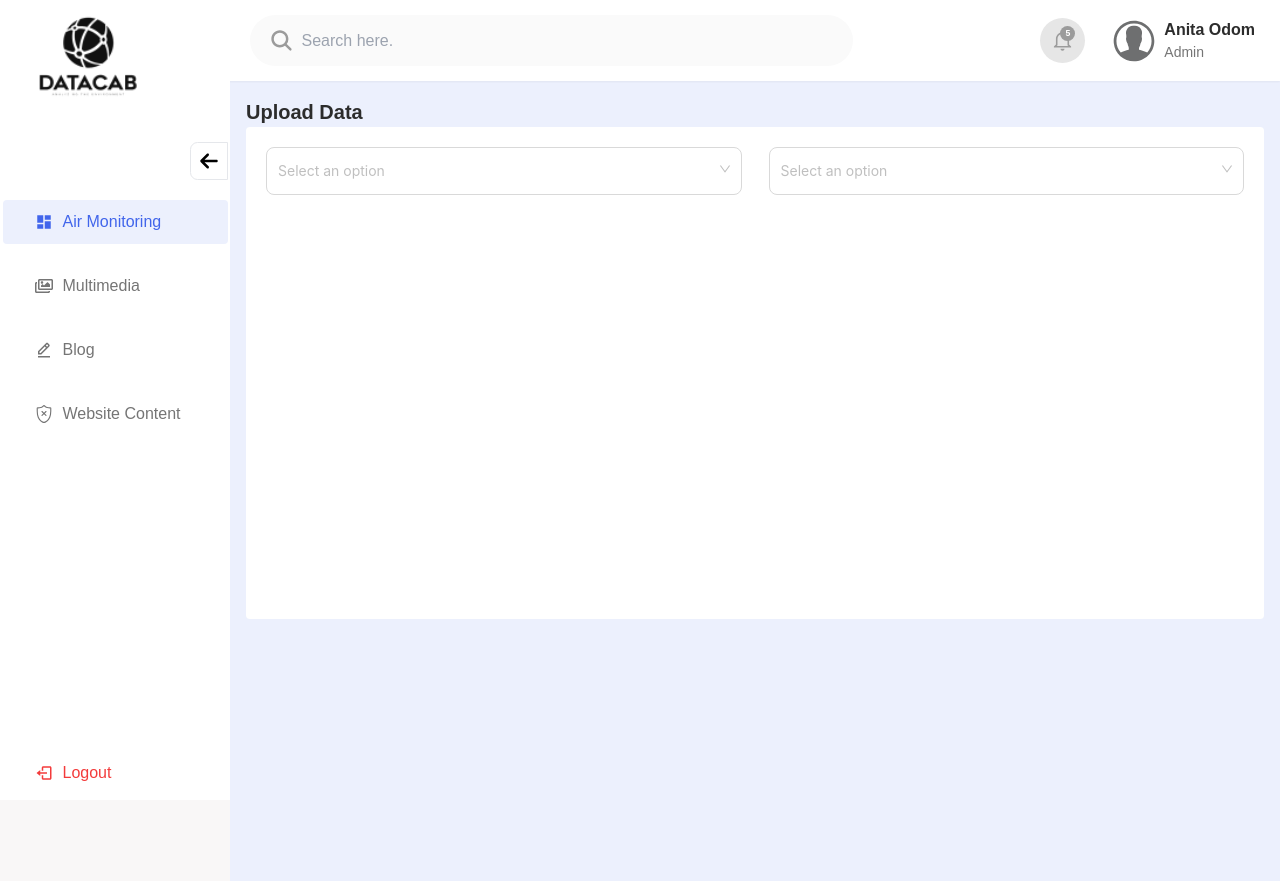
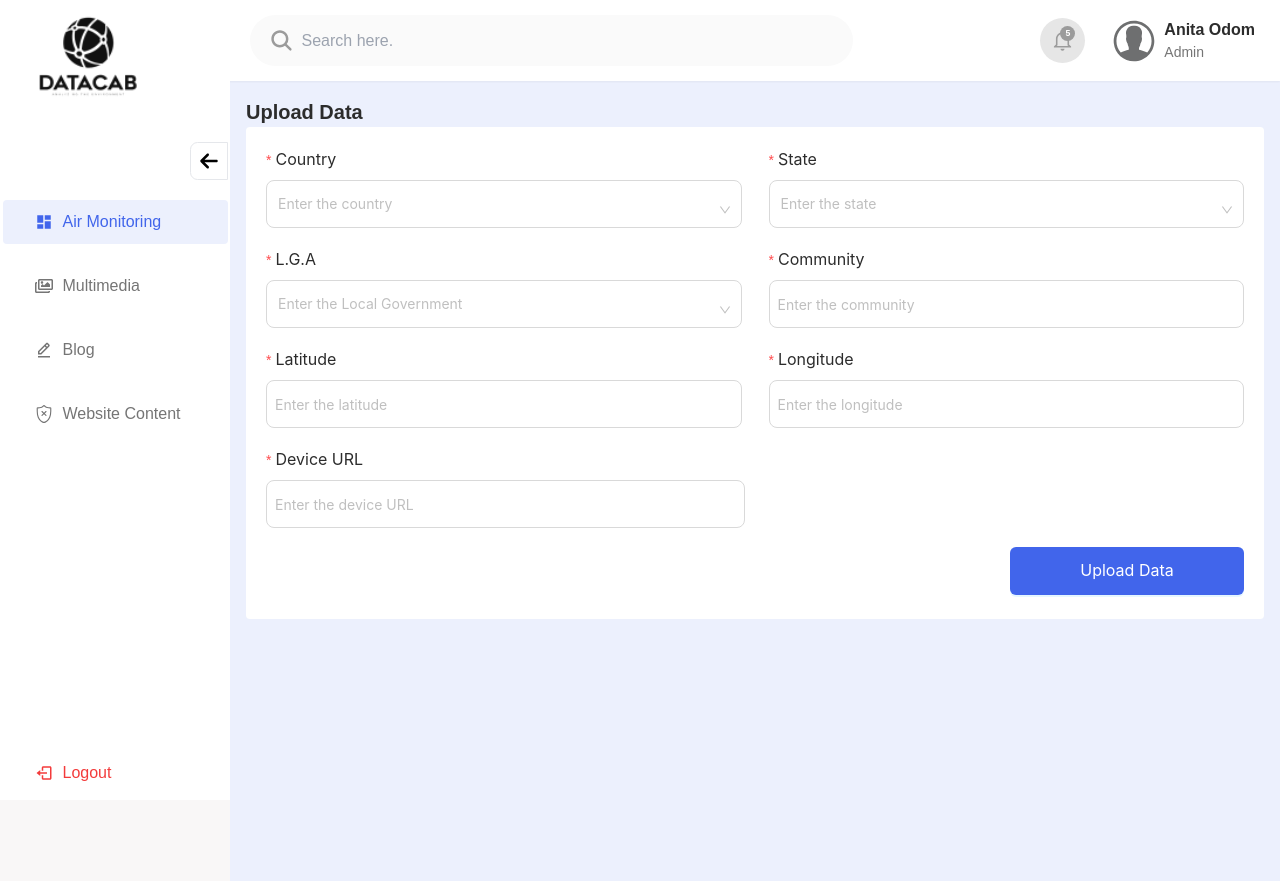
Before and after one commit to specpelz/DC_Admin, a React (Vite) app: page /admin in a window 1280 px wide. Both pictures are taken after a click on the button "Upload Data". Built offline with nearby package versions, Linux system fonts and the light colour scheme.

Commit message:
Implement update on air monitoring component

```diff
--- /dev/null
+++ b/src/components/AirMonitoringForm.tsx
@@ -0,0 +1,160 @@
+import FormItem from "antd/es/form/FormItem";
+import Select from "./dashboard/select/Select";
+import { Button, Form, Input } from "antd";
+
+
+const AirMonitoringForm = () => {
+  return (
+    <Form >
+    <div className="w-full bg-white rounded-[4px] p-[20px] lg:h-[492px]">
+      <div className="lg:flex lg:gap-x-[27px]">
+      <div className="lg:w-[50%] h-[100px]">
+        <Select
+        name="country"
+        label="Country"
+        placeholder="Enter the country"
+        required = {true}
+        requiredMessage = "Please enter the country!"
+        />
+        </div>
+        <div className="lg:w-[50%] h-[100px]">
+        <Select name="state"
+        label="State"
+        placeholder="Enter the state"
+                required = {true}
+        requiredMessage = "Please enter the state!"
+        />
+        </div>
+
+      </div>
+      <div className="lg:flex lg:gap-x-[27px]">
+      <div className="lg:w-[50%] h-[100px]">
+        <Select
+        name="lga"
+        label="L.G.A"
+        placeholder="Enter the Local Government"
+                        required = {true}
+        requiredMessage = "Please enter the L.G.A!"
+        />
+        </div>
+        <div className="lg:w-[50%] h-[100px]">
+        <FormItem
+
+         layout="vertical"
+              name="lga"
+              label={
+                <span className="text-[16px] font-[400] text-BrandBlack1 ">
+                  Community
+                </span>
+              }
+              rules={[
+                {
+                  required: true,
+                  message: "Please enter the community",
+                },
+              ]}
+            >
+              <Input
+              placeholder="Enter the community"
+              className="text-[14px] px-[8px] py-[10px] rounded-[8px] text-BrandBlack1 h-[48px]" />
+            </FormItem>
+        </div>
+
+      </div>
+      <div className="lg:flex lg:gap-x-[27px]">
+
+      <div className="lg:w-[50%] h-[100px]">
+        <FormItem
+
+         layout="vertical"
+              name="latitude"
+              label={
+                <span className="text-[16px] font-[400] text-BrandBlack1 ">
+                  Latitude
+                </span>
+              }
+              rules={[
+                {
+                  required: true,
+                  message: "Please enter the latitude",
+                },
+              ]}
+            >
+              <Input
+              placeholder="Enter the latitude"
+              className="text-[14px] px-[8px] py-[10px] rounded-[8px] text-BrandBlack1 h-[48px]" />
+            </FormItem>
+        </div>
+        <div className="lg:w-[50%] h-[100px]">
+        <FormItem
+         layout="vertical"
+              name="longitude"
+                // className="bg-red-700 h-fit"
+              label={
+                <span className="text-[16px] font-[400] text-BrandBlack1 ">
+                  Longitude
+                </span>
+              }
+              rules={[
+                {
+                  required: true,
+                  message: "Please enter the longitude",
+                },
+              ]}
+            >
+              <Input
+              placeholder="Enter the longitude"
+              className="text-[14px] px-[8px] py-[10px] rounded-[8px] text-BrandBlack1 h-[48px]" />
+            </FormItem>
+        </div>
+
+      </div>
+      <div className="lg:flex lg:gap-x-[27px]">
+
+      <div className="lg:w-[49%] h-[100px]">
+        <FormItem
+         layout="vertical"
+              name="deviceurl"
+              label={
+                <span className="text-[16px] font-[400] text-BrandBlack1 ">
+                  Device URL
+                </span>
+              }
+              rules={[
+                {
+                  required: true,
+                  message: "Please enter the latitude",
+                },
+              ]}
+            >
+              <Input
+              placeholder="Enter the device URL"
+              className="text-[14px] px-[8px] py-[10px] rounded-[8px] text-BrandBlack1 h-[48px]" />
+            </FormItem>
+        </div>
+
+
+      </div>
+
+
+      <div className="flex justify-end">
+<FormItem>
+<Button
+        type="primary"
+        htmlType="submit"
+
+        className="w-[234px] h-[48px] text-[16px] font-[400]  bg-BrandPrimary"
+      >
+
+          <div className="text-[16px] font-[400]">Upload Data</div>
+
+      </Button>
+</FormItem>
+      </div>
+    </div>
+    </Form>
+
+  );
+};
+
+export default AirMonitoringForm;
--- a/src/components/dashboard/AirMonitoring.tsx
+++ b/src/components/dashboard/AirMonitoring.tsx
@@ -1,6 +1,6 @@
 import { useState } from "react";
 import NoData from "./NoData";
-import AirMonitoringForm from "./AirMonitoringForm";
+import AirMonitoringForm from "../AirMonitoringForm";
 
 const AirMonitoring = () => {
   const handleUploadClick = () => {
--- a/src/components/dashboard/AirMonitoringForm.tsx
+++ /dev/null
@@ -1,19 +0,0 @@
-import Select from "./select/Select";
-
-const AirMonitoringForm = () => {
-  return (
-    <div className="w-full h-[492px] bg-white rounded-[4px] p-[20px]">
-      <div className="flex gap-x-[27px]">
-        <div className="w-[50%]">
-        <Select name="country" />
-        </div>
-        <div className="w-[50%]">
-        <Select name="country" />
-        </div>
-
-      </div>
-    </div>
-  );
-};
-
-export default AirMonitoringForm;
--- a/src/components/dashboard/select/Select.tsx
+++ b/src/components/dashboard/select/Select.tsx
@@ -14,7 +14,10 @@ interface SelectProps {
   onChange?: (value: string | number) => void;
   placeholder?: string;
   styleClass?: string;
-  name: string; // Form field name
+  name: string;
+  label?: string;
+  required?: boolean;
+  requiredMessage: string;
 }
 
 const Select: React.FC<SelectProps> = ({
@@ -24,17 +27,34 @@ const Select: React.FC<SelectProps> = ({
   placeholder = "Select an option",
   styleClass = "",
   name,
+  label="",
+  required = true,
+  requiredMessage = "required",
+
 }) => {
   return (
     <FormItem
+    layout="vertical"
+    label={
+      <span className="text-[16px] font-[400] text-BrandBlack1 ">
+        {label}
+      </span>
+    }
       name={name}
-      rules={[{ required: true, message: "This field is required" }]}
+      rules={
+        [
+          {
+            required,
+            message: requiredMessage,
+          },
+        ]
+      }
     >
       <AntSelect
         value={value}
         onChange={onChange}
         placeholder={placeholder}
-        className={`custom-select w-full ${styleClass}`}
+        className={`custom-select w-full h-[48px] ${styleClass}`}
 
       >
         {options?.map((option) => (
```
Also changed, not shown: 1 other file (tests, documents, lock files or other folders).
